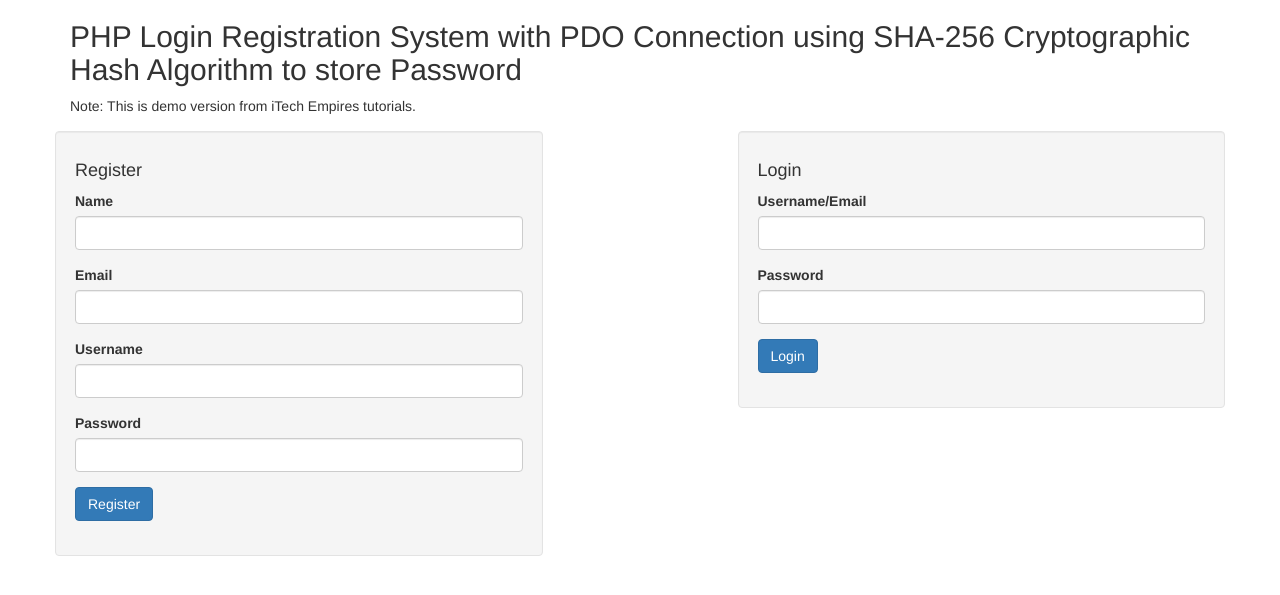
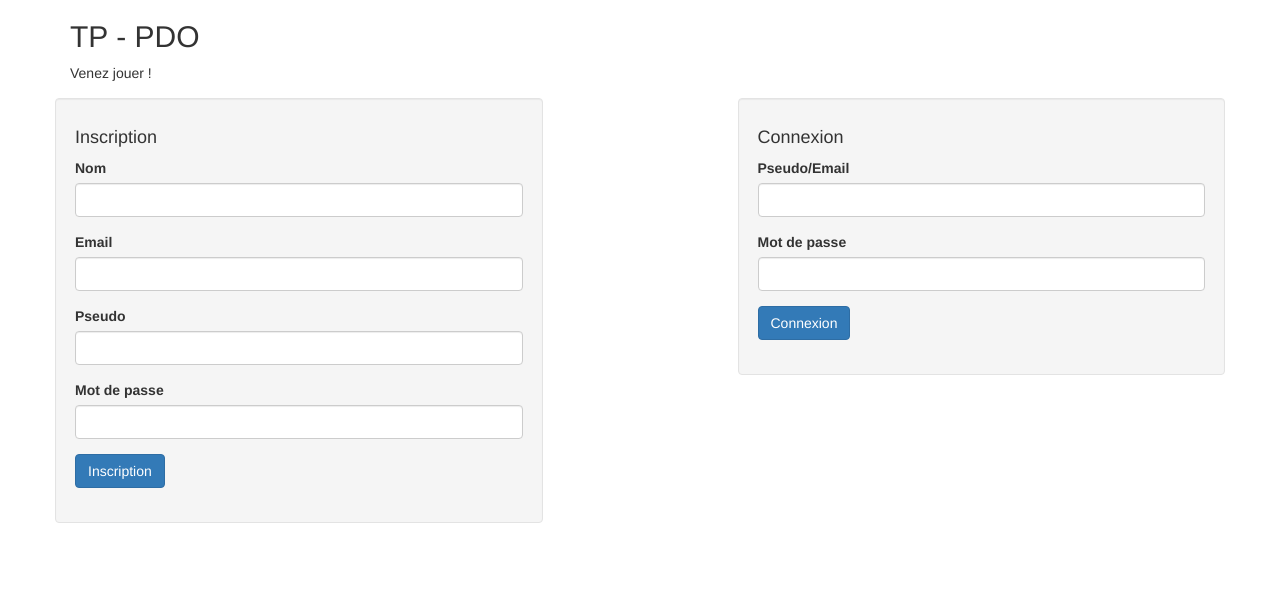
Before and after one commit to annelepape2/PHP-PDO, a PHP site: page / in a window 1280 px wide. Shown: the top 595 px of the page. Run offline with PHP 8.4, Linux system fonts and the light colour scheme.

Commit message:
evolution page

```diff
--- a/index.php
+++ b/index.php
@@ -71,7 +71,7 @@ if (!empty($_POST['btnRegister'])) {
 <html lang="en">
 <head>
     <meta charset="UTF-8">
-    <title>Home</title>
+    <title>TP - PDO</title>
     <!-- Latest compiled and minified CSS -->
     <link rel="stylesheet" href="css/bootstrap.min.css">
 </head>
@@ -81,16 +81,16 @@ if (!empty($_POST['btnRegister'])) {
     <div class="row">
         <div class="col-md-12">
             <h2>
-                PHP Login Registration System with PDO Connection using SHA-256 Cryptographic Hash Algorithm to store Password
+                TP - PDO
             </h2>
         </div>
     </div>
     <div class="form-group">
-        Note: This is demo version from iTech Empires tutorials.
+        Venez jouer !
     </div>
     <div class="row">
         <div class="col-md-5 well">
-            <h4>Register</h4>
+            <h4>Inscription</h4>
             <?php
             if ($register_error_message != "") {
                 echo '<div class="alert alert-danger"><strong>Error: </strong> ' . $register_error_message . '</div>';
@@ -98,7 +98,7 @@ if (!empty($_POST['btnRegister'])) {
             ?>
             <form action="index.php" method="post">
                 <div class="form-group">
-                    <label for="">Name</label>
+                    <label for="">Nom</label>
                     <input type="text" name="name" class="form-control"/>
                 </div>
                 <div class="form-group">
@@ -106,21 +106,21 @@ if (!empty($_POST['btnRegister'])) {
                     <input type="email" name="email" class="form-control"/>
                 </div>
                 <div class="form-group">
-                    <label for="">Username</label>
+                    <label for="">Pseudo</label>
                     <input type="text" name="username" class="form-control"/>
                 </div>
                 <div class="form-group">
-                    <label for="">Password</label>
+                    <label for="">Mot de passe</label>
                     <input type="password" name="password" class="form-control"/>
                 </div>
                 <div class="form-group">
-                    <input type="submit" name="btnRegister" class="btn btn-primary" value="Register"/>
+                    <input type="submit" name="btnRegister" class="btn btn-primary" value="Inscription"/>
                 </div>
             </form>
         </div>
         <div class="col-md-2"></div>
         <div class="col-md-5 well">
-            <h4>Login</h4>
+            <h4>Connexion</h4>
             <?php
             if ($login_error_message != "") {
                 echo '<div class="alert alert-danger"><strong>Error: </strong> ' . $login_error_message . '</div>';
@@ -128,15 +128,15 @@ if (!empty($_POST['btnRegister'])) {
             ?>
             <form action="index.php" method="post">
                 <div class="form-group">
-                    <label for="">Username/Email</label>
+                    <label for="">Pseudo/Email</label>
                     <input type="text" name="username" class="form-control"/>
                 </div>
                 <div class="form-group">
-                    <label for="">Password</label>
+                    <label for="">Mot de passe</label>
                     <input type="password" name="password" class="form-control"/>
                 </div>
                 <div class="form-group">
-                    <input type="submit" name="btnLogin" class="btn btn-primary" value="Login"/>
+                    <input type="submit" name="btnLogin" class="btn btn-primary" value="Connexion"/>
                 </div>
             </form>
         </div>
--- a/profile.php
+++ b/profile.php
@@ -41,7 +41,7 @@ $user = $app->UserDetails($_SESSION['user_id']); // get user details
             </h2>
             <h3>Hello <?php echo $user->name ?>,</h3>
             <p>
-                Lorem ipsum dolor sit amet, consectetur adipisicing elit. Consectetur deserunt dolore fuga labore magni maxime, quaerat reiciendis tenetur? Accusantium blanditiis doloribus earum error inventore laudantium nesciunt quis reprehenderit ullam vel?
+                <a href="jeux.php" class="btn btn-info">Débuter la partie</a>
             </p>
             <a href="logout.php" class="btn btn-primary">Logout</a>
         </div>
```
